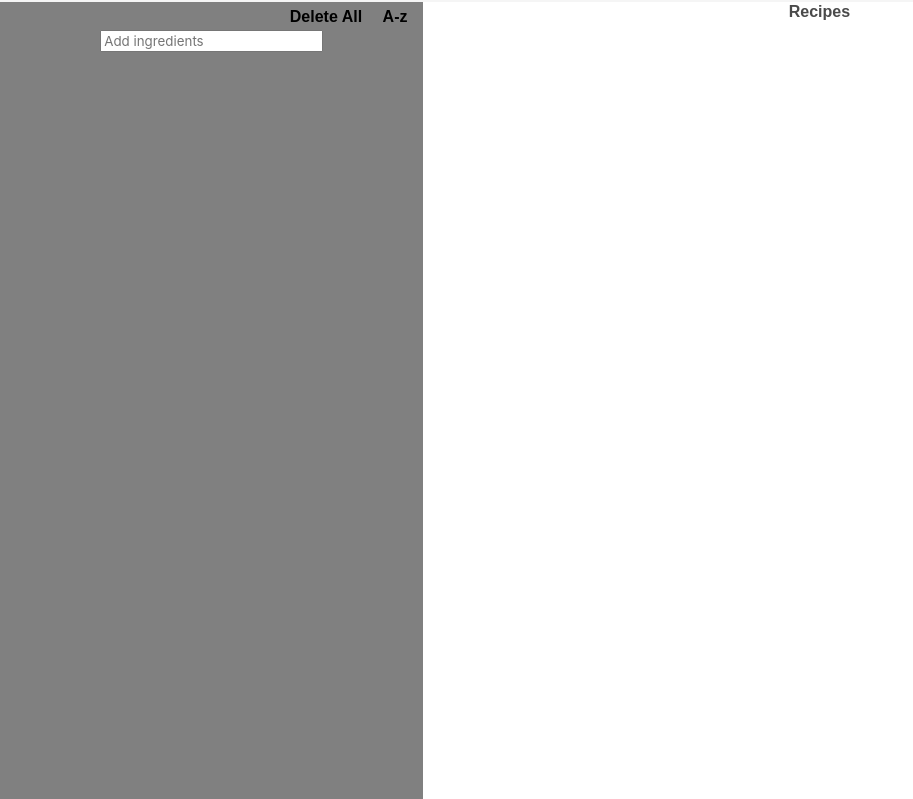
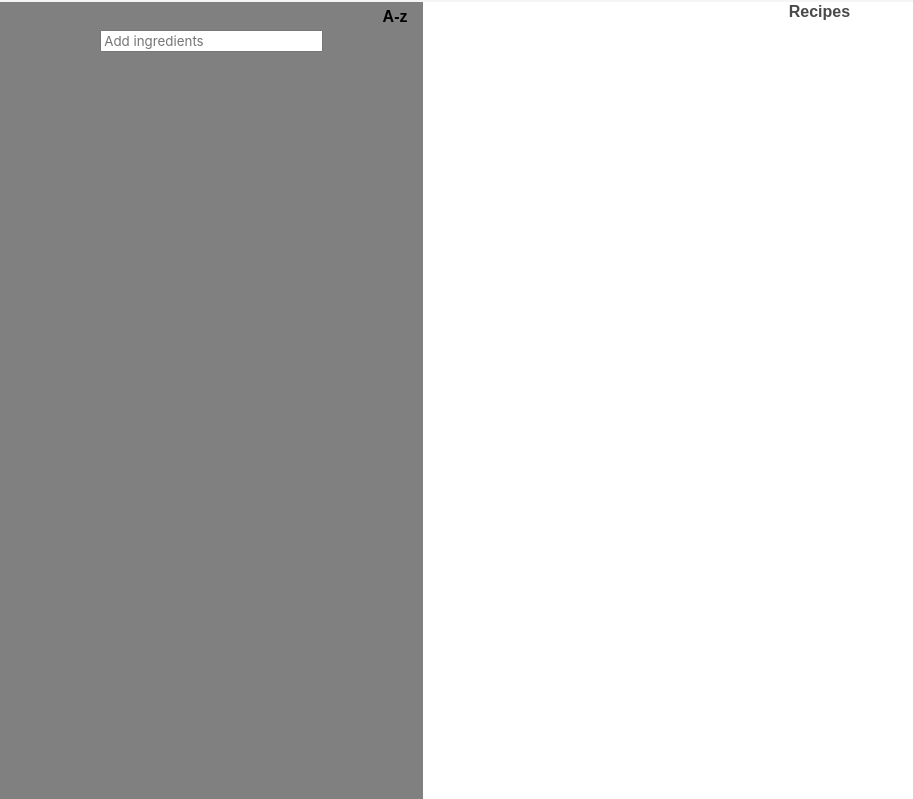
Before and after one commit to HakonVA/2900G6, a Django app: page /ingredients/ in a window 1280 px wide. Shown: the part 76-875 px from the top of the page, without its empty margins (0-913 px from the left). Run offline with Django 3.2, Linux system fonts and the light colour scheme; data that the repository does not hold is empty.

Commit message:
Remove delete all button

```diff
--- a/project/templates/pages/ingredients.html
+++ b/project/templates/pages/ingredients.html
@@ -7,7 +7,7 @@
     <div class="main-container">
         <div class="left-sidebar">
             <div class="nav-item">
-                <a class="nav-link" href="{% url 'deleteAll' %}">Delete All</a>
+                <!--<a class="nav-link" href="{% url 'deleteAll' %}">Delete All</a> -->
                 <a class="nav-link" href="{% url 'home' %}">A-z</a>
             </div>
 
```
